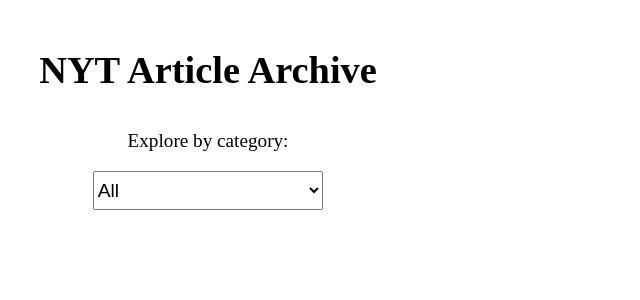
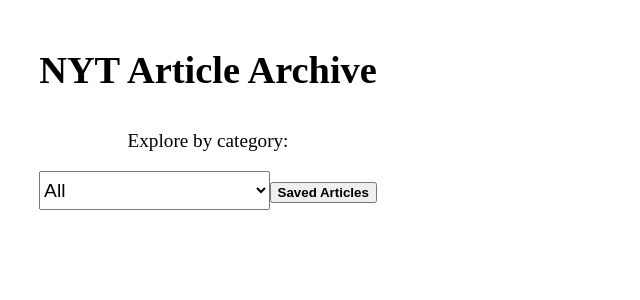
Before and after one commit to whiteheadol/nyt-articles, a React (Create React App) app: page / in a window 1280 px wide. Shown: the top 300 px of the page, without its empty margins (0-640 px from the left). Built offline with nearby package versions, Linux system fonts and the light colour scheme; no server answers; the HTML template or start-up script is replaced by a standard one; a web font is replaced by a local one.

Commit message:
Add a button to view saved articles

```diff
--- a/src/Components/NavBar/NavBar.js
+++ b/src/Components/NavBar/NavBar.js
@@ -59,6 +59,7 @@
         <option value='us'>US</option>
         <option value='world'>World</option>
       </select>
+      <button className='saved-btn'><strong>Saved Articles</strong></button>
     </section>
   )
 }
```
